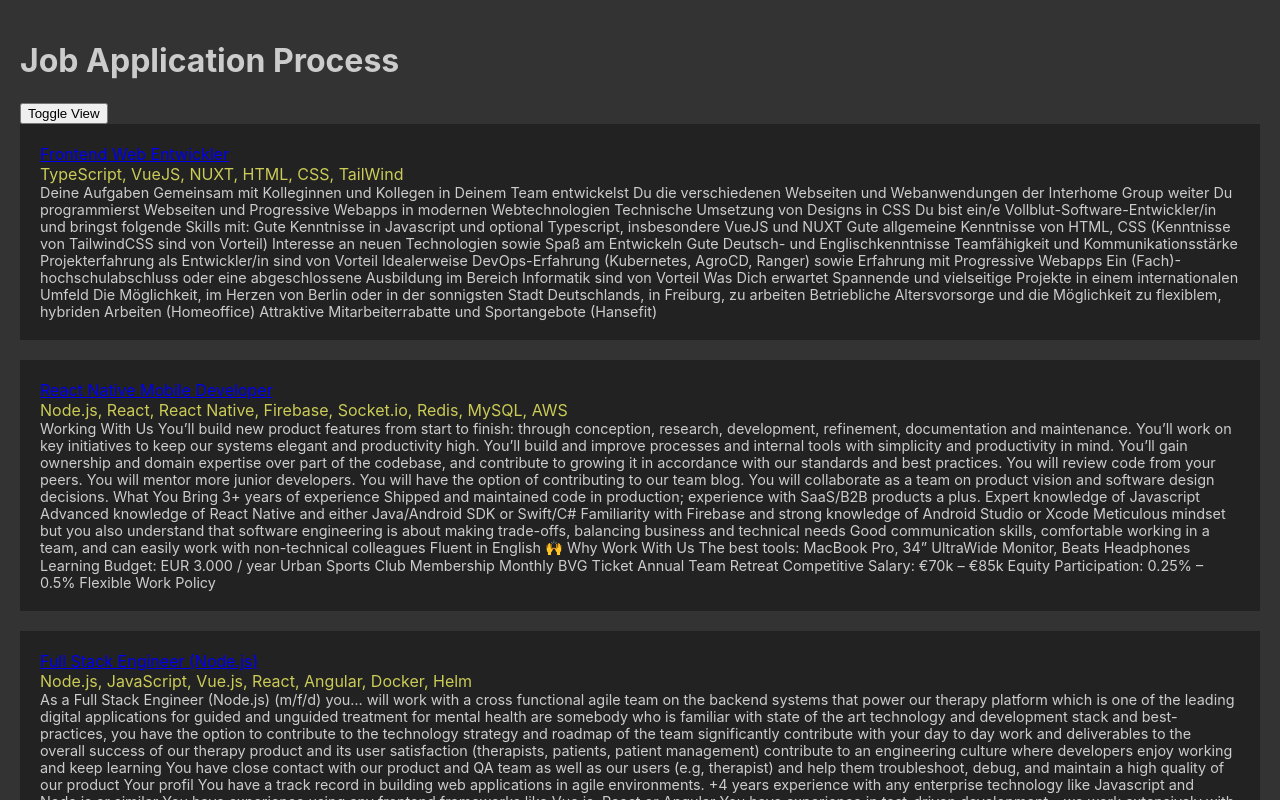
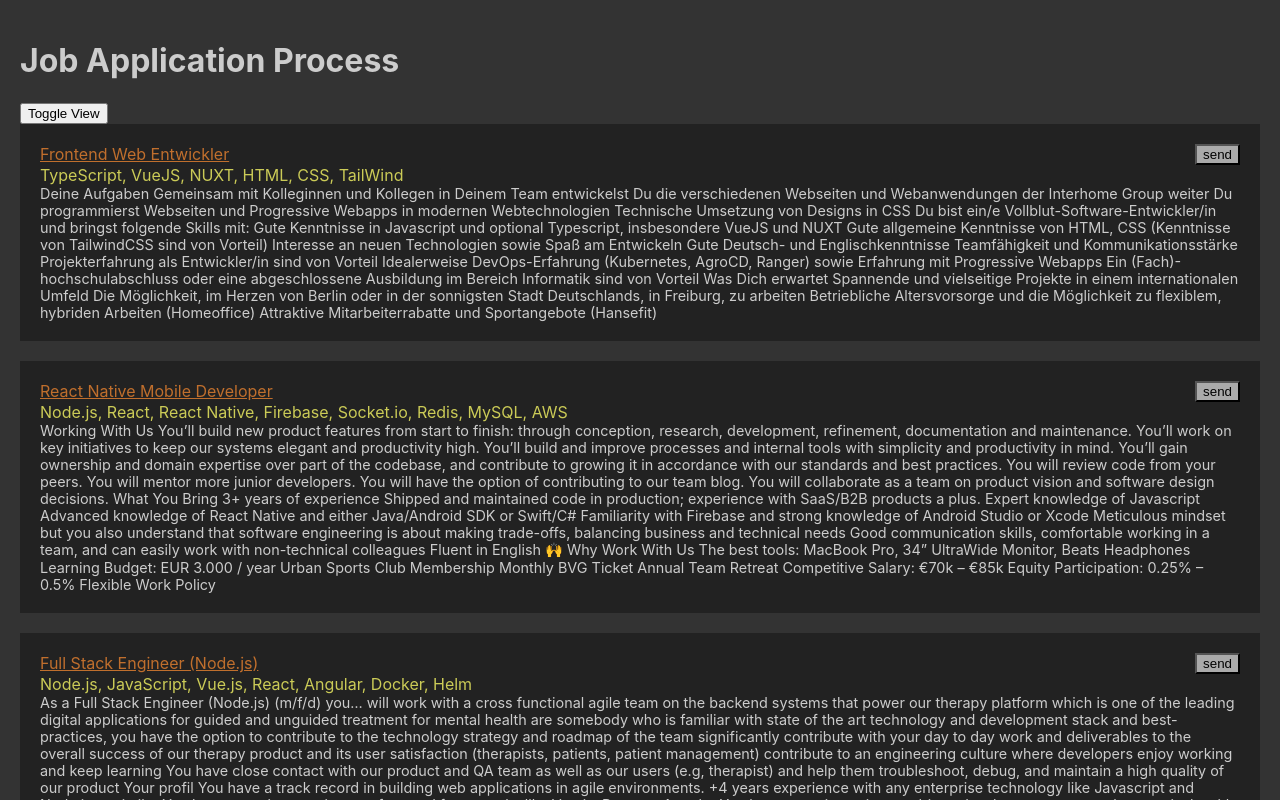
Before and after one commit to saidugurlu/setState-eventHandlers, a React (Vite) app: page / in a window 1280 px wide. Shown: the top 800 px of the page. Built offline with nearby package versions, Linux system fonts and the light colour scheme.

Commit message:
button on right added

```diff
--- a/src/App.jsx
+++ b/src/App.jsx
@@ -25,9 +25,12 @@ function App() {
           {jobs.map((job, index) => {
             return (
               <div key={index} className="job">
+                 <div className="header">
                 <div className="position">
                   {" "}
                   <a href={job.url}>{job.position} </a>
+                </div>
+                <button className="status">{job.status}</button>
                 </div>
                 <div className="skills"> {job.skills}</div>
                 <div className="bulkText">{job.bulkText}</div>
```
